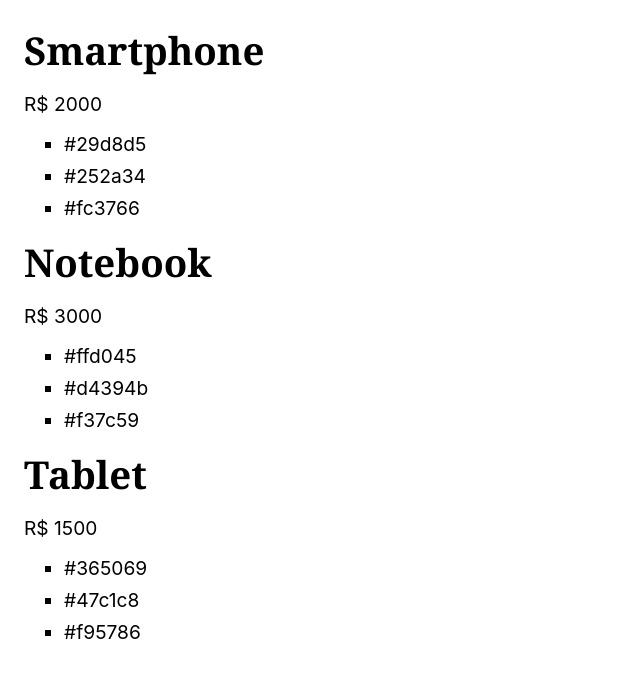
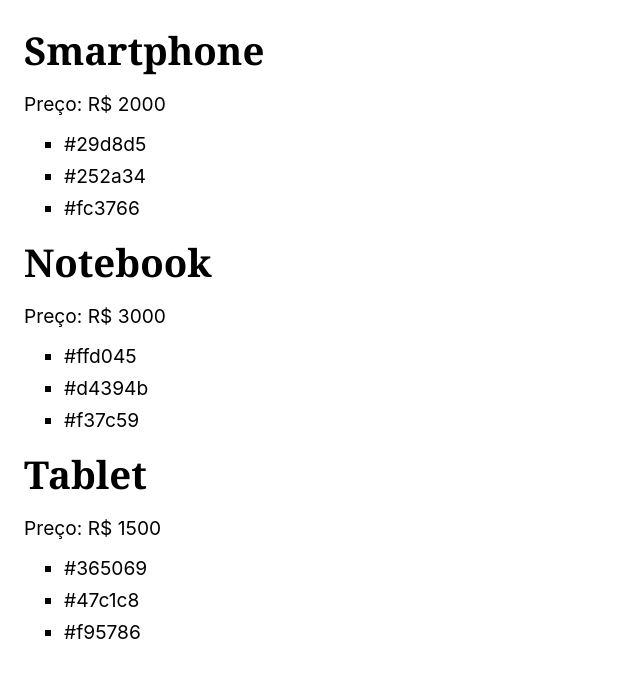
Before and after one commit to iagobalbino/origamid-react, a React (Create React App) app: page / in a window 1280 px wide. Shown: the top 678 px of the page, without its empty margins (0-640 px from the left). Built offline with nearby package versions, Linux system fonts and the light colour scheme.

Commit message:
Precos convertidos para inteiros

```diff
--- a/src/App.js
+++ b/src/App.js
@@ -22,8 +22,6 @@ const produtos = [
 ];
 // consegui colocar os objetos e o array de cores na tela
 const App = () => {
-  const cores = produtos[0].cores;
-  console.log(cores)
 
   return (
     <div>
@@ -31,7 +29,7 @@ const App = () => {
         produtos.map((produto) => (
           <div>
             <h1 key={produto.nome}>{produto.nome}</h1>
-              <p key={produto.preco}>{produto.preco}</p>
+            <p key={produto.preco}>Preço: R$ {parseInt(produto.preco.replace('R$ ', ''))}</p>
             <ul>
               {produto.cores.map((cor) => (
                 <li key={cor}>{cor}</li>
@@ -43,7 +41,6 @@ const App = () => {
       }
     </div>
   );
-
 };
 
 export default App;
```
Lines whose indentation alone changed are shown as unchanged.
